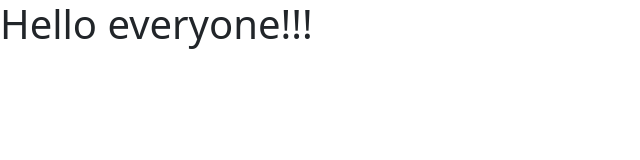
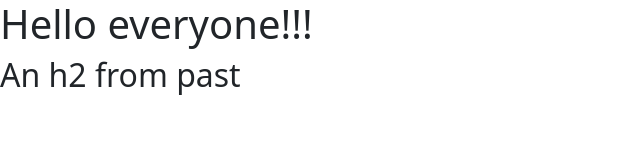
Before and after one commit to jacubiam/git-test, a plain HTML site: page index.html in a window 1280 px wide. Shown: the whole page, without its empty margins (0-640 px from the left). Drawn offline with nearby package versions, Linux system fonts and the light colour scheme.

Commit message:
test(h2)add h2 from past

```diff
--- a/index.html
+++ b/index.html
@@ -9,6 +9,7 @@
 <body>
     <head>
         <h1>Hello everyone!!!</h1>
+        <h2>An h2 from past</h2>
     </head>
     <script src="https://cdn.jsdelivr.net/npm/bootstrap@5.3.2/dist/js/bootstrap.bundle.min.js" integrity="sha384-C6RzsynM9kWDrMNeT87bh95OGNyZPhcTNXj1NW7RuBCsyN/o0jlpcV8Qyq46cDfL" crossorigin="anonymous"></script>
   </body>
```
